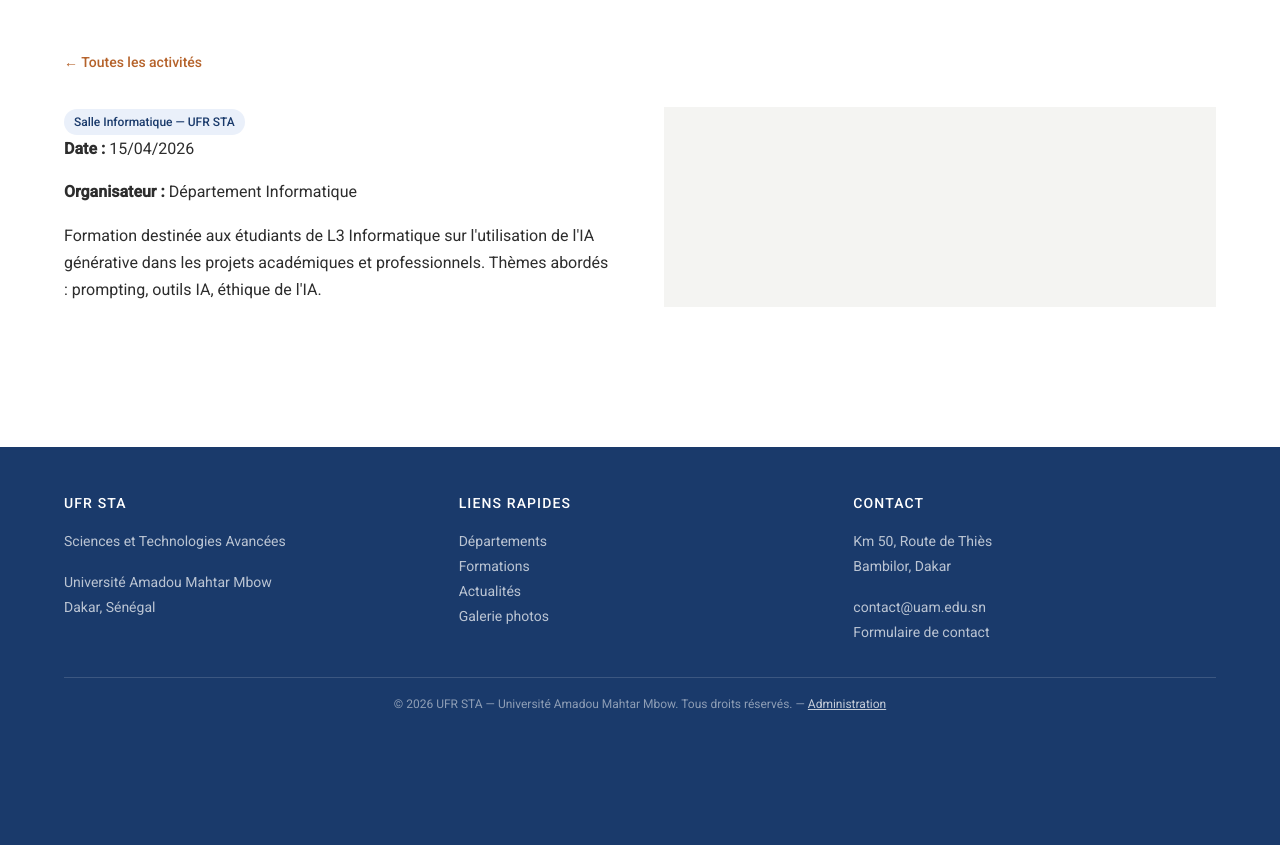
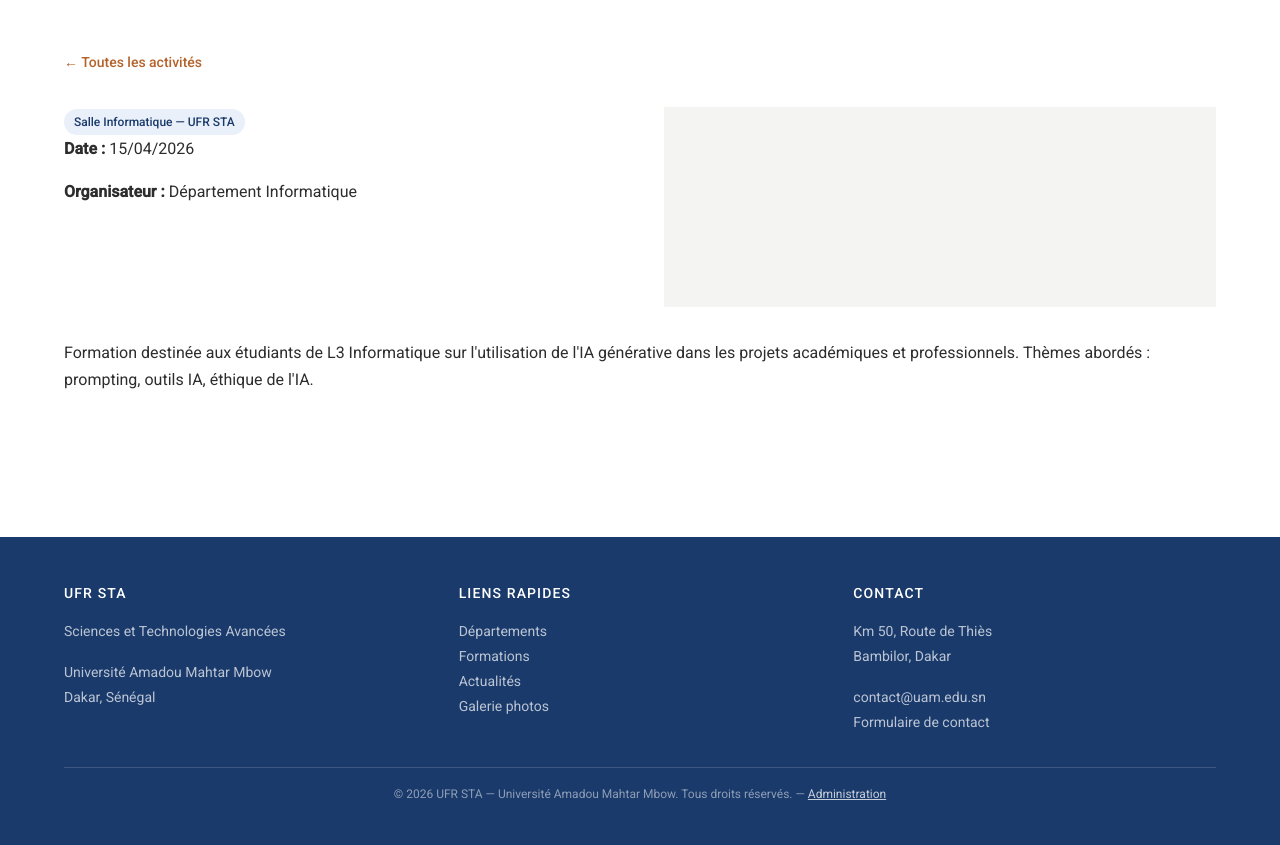
Before and after one commit to gorad321/projet_STA, a Flask app: page /activites/1 in a window 1280 px wide. Shown: the part 440-1285 px from the top of the page. Before the commit the page ends 1150 px from the top, so only its background shows below. Run offline with Flask 3, Linux system fonts and the light colour scheme; data comes from the database, SQL or seed files in the repository.

Commit message:
La description des actualites/activites s'etend maintenant sur toute la largeur sous la photo au lieu de rester coincee dans la colonne de gauche

```diff
--- a/templates/activite_detail.html
+++ b/templates/activite_detail.html
@@ -28,7 +28,6 @@
         {% if activite.lieu %}<span class="badge badge-primary">{{ activite.lieu }}</span>{% endif %}
         <p><strong>Date :</strong> {{ activite.date_activite.strftime('%d/%m/%Y') }}</p>
         {% if activite.organisateur %}<p><strong>Organisateur :</strong> {{ activite.organisateur }}</p>{% endif %}
-        <p class="text-preserve-lines">{{ activite.description }}</p>
       </div>
       {% if photos %}
         <img src="{{ url_for('static', filename=photos[0].chemin) }}"
@@ -36,6 +35,9 @@
       {% else %}
         <div class="card-img-placeholder"></div>
       {% endif %}
+    </div>
+    <div class="departement-presentation" style="max-width: none; margin-top: var(--space-lg);">
+      <p class="text-preserve-lines">{{ activite.description }}</p>
     </div>
   </div>
 </section>
--- a/templates/actualite_detail.html
+++ b/templates/actualite_detail.html
@@ -27,7 +27,6 @@
       <div class="departement-presentation">
         {% if actualite.type %}<span class="badge badge-primary">{{ actualite.type }}</span>{% endif %}
         <p><strong>Publié le :</strong> {{ actualite.date_publication.strftime('%d/%m/%Y') }}</p>
-        <p class="text-preserve-lines">{{ actualite.description }}</p>
       </div>
       {% if actualite.photo %}
         <img src="{{ url_for('static', filename=actualite.photo) }}"
@@ -36,6 +35,9 @@
         <div class="card-img-placeholder"></div>
       {% endif %}
     </div>
+    <div class="departement-presentation" style="max-width: none; margin-top: var(--space-lg);">
+      <p class="text-preserve-lines">{{ actualite.description }}</p>
+    </div>
   </div>
 </section>
 
```
